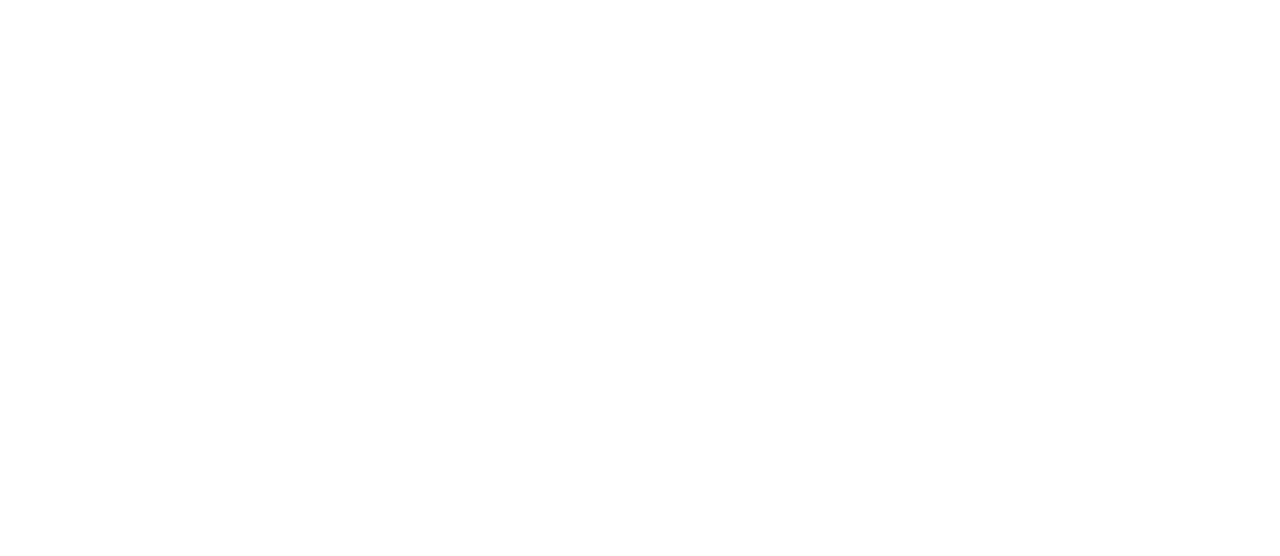
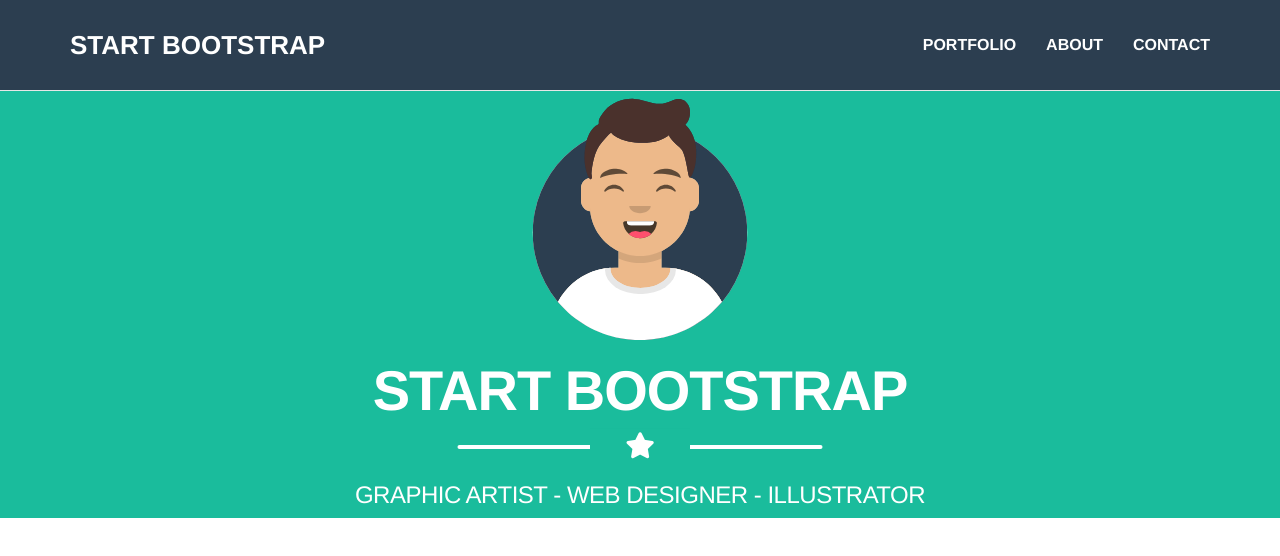
Before and after one commit to davidesaporita/html-css-bootstrap-freelancer, a plain HTML site: page index.html in a window 1280 px wide. Drawn offline with nearby package versions, Linux system fonts and the light colour scheme.

Commit message:
Added Menu + Presentation

```diff
--- a/css/style.css
+++ b/css/style.css
@@ -1 +1,90 @@
-/* Io sono un commento, e tu? */
+/* Generals */
+body {
+  padding-top: 90px;
+}
+
+/* Utilities */
+
+.watergreen {
+  background-color: #1ABC9C;
+}
+
+/* Typography */
+h1 {
+  font-weight: 700;
+  letter-spacing: -1px;
+  font-size: 400%;
+}
+
+h2,
+h3,
+h4,
+h5,
+h6 {
+  letter-spacing: -0.5px;
+}
+
+
+/* Header */
+#main-header {
+  color: #fff;
+}
+
+#main-header .ds_navbar {
+  min-height: 90px;
+  background-color: #2C3E50;
+}
+
+#main-header .ds_navbar a {
+  color: #fff;
+  line-height: 60px;
+  font-weight: 600;
+  font-size: 16px;
+}
+
+#main-header button {
+  margin-top: 22px;
+}
+
+#main-header a.navbar-brand {
+  font-size: 26px;
+  font-weight: 600;
+}
+
+#presentation img {
+  height: 250px;
+}
+
+.white-line {
+  position: relative;
+  height: 30px;
+}
+
+.little-star {
+  position: absolute;
+  width: 100px;
+  background-color: #1ABC9C;
+  top: 50%;
+  left: 50%;
+  transform: translate(-50%,-50%);
+  font-size: 26px;
+}
+
+.white-line::before {
+  content: '';
+  position: absolute;
+  width: 50%;
+  height: 4px;
+  padding: 0;
+  margin: 0;
+  top: 50%;
+  left: 50%;
+  transform: translate(-50%,-50%);
+  background-color: #fff;
+  border-radius: 4px;
+}
+
+/* .white-line > div {
+  height: 20px;
+  height: 20px;
+} */
--- a/index.html
+++ b/index.html
@@ -5,13 +5,56 @@
   <meta name="viewport" content="width=device-width, initial-scale=1.0">
   <meta http-equiv="X-UA-Compatible" content="ie=edge">
   <title>Bootstrap Freelancer che non sei altro</title>
+  <!-- Fontawesome -->
+  <link rel="stylesheet" href="https://cdnjs.cloudflare.com/ajax/libs/font-awesome/5.12.1/css/all.min.css">
   <!-- Bootstrap 3 CSS -->
   <link rel="stylesheet" href="https://maxcdn.bootstrapcdn.com/bootstrap/3.3.7/css/bootstrap.min.css" integrity="sha384-BVYiiSIFeK1dGmJRAkycuHAHRg32OmUcww7on3RYdg4Va+PmSTsz/K68vbdEjh4u" crossorigin="anonymous">
   <link rel="stylesheet" href="css/style.css">
 </head>
 <body>
 
-  <header></header>
+  <header id="main-header">
+    <div class="container-fluid">
+      <div class="row darkblue">
+        <nav class="navbar navbar-default navbar-fixed-top  ds_navbar">
+          <div class="container text-uppercase">
+            <div class="navbar-header">
+              <button type="button" class="navbar-toggle collapsed" data-toggle="collapse" data-target="#bs-example-navbar-collapse-1" aria-expanded="false">
+                <span class="sr-only">Toggle navigation</span>
+                <span class="icon-bar"></span>
+                <span class="icon-bar"></span>
+                <span class="icon-bar"></span>
+              </button>
+              <a class="navbar-brand" href="#">Start Bootstrap</a>
+            </div>
+            <div class="collapse navbar-collapse" id="bs-example-navbar-collapse-1">
+              <ul class="nav navbar-nav navbar-right">
+                <li><a href="#">Portfolio</a></li>
+                <li><a href="#">About</a></li>
+                <li><a href="#">Contact</a></li>
+              </ul>
+            </div><!-- /.navbar-collapse -->
+          </div><!-- /.container-fluid -->
+        </nav>
+      </div>
+    </div>
+
+    <section id="presentation" class="watergreen">
+      <div class="container">
+        <div class="col-md-8 col-md-offset-2 text-uppercase text-center">
+          <img src="img/avatar.svg" alt="" class="">
+          <h1>Start bootstrap</h1>
+          <div class="white-line">
+            <div class="little-star">
+              <i class="fas fa-star"></i>
+            </div>
+          </div>
+          <h3>GRAPHIC ARTIST - WEB DESIGNER - ILLUSTRATOR</h3>
+        </div>
+      </div>
+    </section>
+
+  </header>
 
   <main></main>
 
```
